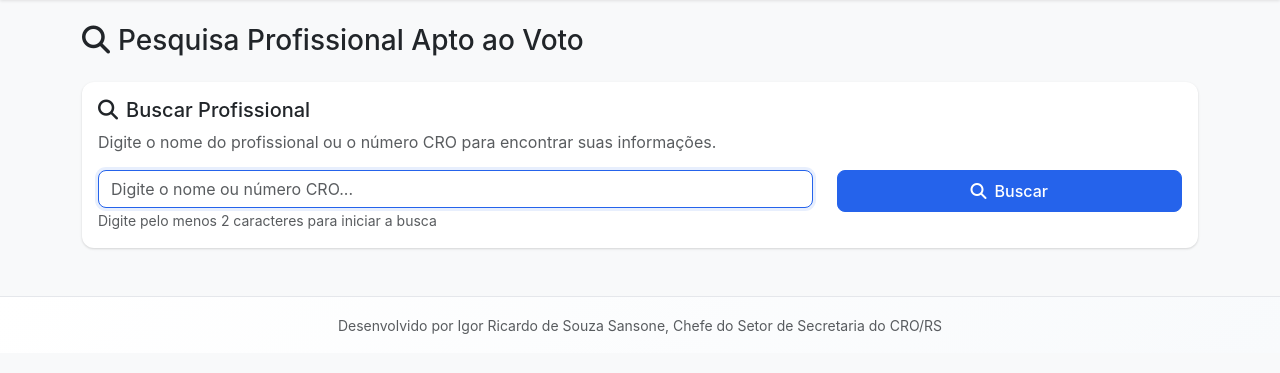
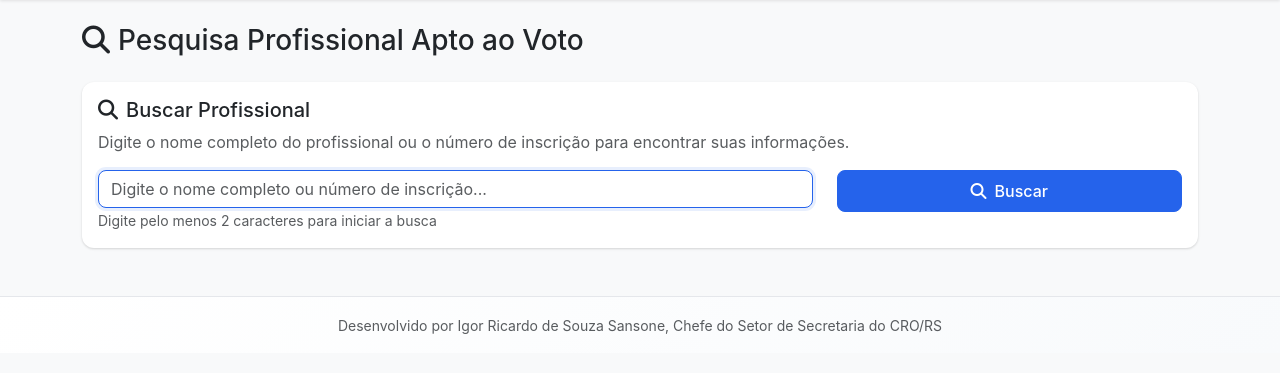
Before and after one commit to igorsansone/ligacoes-2025, a FastAPI app: template templates/pesquisa_profissional.html in a window 1280 px wide. Shown: the part 71-444 px from the top of the page. Run offline with FastAPI, Linux system fonts and the light colour scheme; the template is opened without the code that fills it, so the values that code supplies are empty; some libraries are stand-ins or nearby versions.

Commit message:
Complete professional search functionality with all required fields
Co-authored-by: igorsansone <220035137+igorsansone@users.noreply.github.com>

```diff
--- a/app.py
+++ b/app.py
@@ -58,10 +58,16 @@ class ProfissionalApto(Base):
     """Modelo para armazenar dados dos profissionais aptos ao voto importados do CSV"""
     __tablename__ = "profissionais_aptos"
     id = Column(Integer, primary_key=True, index=True)
-    numero_cro = Column(String(50), nullable=False, index=True)  # Índice para busca rápida por CRO
-    nome = Column(String(500), nullable=False, index=True)       # Índice para busca rápida por nome
+    numero_cro = Column(String(50), nullable=False, index=True)  # INSCRIÇÃO - Índice para busca rápida por CRO
+    nome = Column(String(500), nullable=False, index=True)       # NOME_COMPLETO - Índice para busca rápida por nome
+    categoria = Column(String(200), nullable=True)              # CATEGORIA
+    cpf = Column(String(20), nullable=True)                     # CPF
+    email = Column(String(200), nullable=True)                  # EMAIL
+    outros_emails = Column(String(500), nullable=True)          # OUTROS_EMAILS
+    celular_atualizado = Column(String(50), nullable=True)      # CELULAR_ATUALIZADO
+    outros_telefones = Column(String(200), nullable=True)       # OUTROS_TELEFONES
     situacao = Column(String(200), nullable=True)               # Situação do profissional
-    outras_informacoes = Column(String(2000), nullable=True)    # Campo para outras colunas do CSV
+    outras_informacoes = Column(String(2000), nullable=True)    # Campo para outras colunas não mapeadas do CSV
     imported_at = Column(DateTime, nullable=False, server_default=func.now())  # Data da importação
 
 # Cria tabela se não existir
@@ -84,6 +90,34 @@ if "atendente" not in cols:
             conn.execute(text("ALTER TABLE ligacoes ADD COLUMN atendente VARCHAR(100)"))
         else:
             conn.execute(text("ALTER TABLE ligacoes ADD COLUMN atendente VARCHAR(100) NULL"))
+
+# MIGRAÇÃO LEVE: adiciona novas colunas para ProfissionalApto se faltarem
+prof_cols = []
+try:
+    prof_cols = [c["name"] for c in insp.get_columns("profissionais_aptos")]
+except:
+    pass  # Tabela ainda não existe
+
+new_columns = {
+    "categoria": "VARCHAR(200)",
+    "cpf": "VARCHAR(20)",
+    "email": "VARCHAR(200)",
+    "outros_emails": "VARCHAR(500)",
+    "celular_atualizado": "VARCHAR(50)",
+    "outros_telefones": "VARCHAR(200)"
+}
+
+for col_name, col_type in new_columns.items():
+    if col_name not in prof_cols:
+        try:
+            with engine.begin() as conn:
+                if DATABASE_URL.startswith("sqlite"):
+                    conn.execute(text(f"ALTER TABLE profissionais_aptos ADD COLUMN {col_name} {col_type}"))
+                else:
+                    conn.execute(text(f"ALTER TABLE profissionais_aptos ADD COLUMN {col_name} {col_type} NULL"))
+        except Exception as e:
+            # Se a tabela não existir ainda, será criada pela Base.metadata.create_all
+            pass
 
 DUVIDA_OPCOES = [
     "Dúvida sanada - Profissional apto ao voto",
@@ -1088,31 +1122,44 @@ async def upload_csv_profissionais(
         available_cols = [col.lower().strip() for col in df.columns]
 
         # Mapear colunas possíveis
-        name_cols = ['nome', 'nome_profissional', 'profissional', 'nome_inscrito']
+        name_cols = ['nome', 'nome_profissional', 'profissional', 'nome_inscrito', 'nome_completo']
         cro_cols = ['numero_cro', 'cro', 'inscricao', 'numero_inscricao', 'registro']
         situacao_cols = ['situacao', 'status', 'condicao']
+        categoria_cols = ['categoria', 'tipo', 'classificacao']
+        cpf_cols = ['cpf', 'documento']
+        email_cols = ['email', 'email_principal']
+        outros_emails_cols = ['outros_emails', 'email_secundario', 'emails_alternativos']
+        celular_cols = ['celular_atualizado', 'celular', 'telefone_celular', 'telefone_principal']
+        outros_telefones_cols = ['outros_telefones', 'telefones_alternativos', 'telefone_secundario']
 
+        # Variáveis para armazenar as colunas encontradas
         name_col = None
         cro_col = None
         situacao_col = None
+        categoria_col = None
+        cpf_col = None
+        email_col = None
+        outros_emails_col = None
+        celular_col = None
+        outros_telefones_col = None
 
-        # Encontrar coluna do nome
-        for col in name_cols:
-            if col in available_cols:
-                name_col = df.columns[available_cols.index(col)]
-                break
+        # Função auxiliar para encontrar coluna
+        def find_column(possible_names, available_columns, df_columns):
+            for col_name in possible_names:
+                if col_name in available_columns:
+                    return df_columns[available_columns.index(col_name)]
+            return None
 
-        # Encontrar coluna do CRO
-        for col in cro_cols:
-            if col in available_cols:
-                cro_col = df.columns[available_cols.index(col)]
-                break
-
-        # Encontrar coluna da situação (opcional)
-        for col in situacao_cols:
-            if col in available_cols:
-                situacao_col = df.columns[available_cols.index(col)]
-                break
+        # Encontrar colunas usando a função auxiliar
+        name_col = find_column(name_cols, available_cols, df.columns)
+        cro_col = find_column(cro_cols, available_cols, df.columns)
+        situacao_col = find_column(situacao_cols, available_cols, df.columns)
+        categoria_col = find_column(categoria_cols, available_cols, df.columns)
+        cpf_col = find_column(cpf_cols, available_cols, df.columns)
+        email_col = find_column(email_cols, available_cols, df.columns)
+        outros_emails_col = find_column(outros_emails_cols, available_cols, df.columns)
+        celular_col = find_column(celular_cols, available_cols, df.columns)
+        outros_telefones_col = find_column(outros_telefones_cols, available_cols, df.columns)
 
         if not name_col or not cro_col:
             available_cols_str = ", ".join(df.columns.tolist())
@@ -1131,11 +1178,22 @@ async def upload_csv_profissionais(
                 nome = str(row[name_col]).strip() if pd.notna(row[name_col]) else ""
                 numero_cro = str(row[cro_col]).strip() if pd.notna(row[cro_col]) else ""
                 situacao = str(row[situacao_col]).strip() if situacao_col and pd.notna(row[situacao_col]) else ""
+                categoria = str(row[categoria_col]).strip() if categoria_col and pd.notna(row[categoria_col]) else ""
+                cpf = str(row[cpf_col]).strip() if cpf_col and pd.notna(row[cpf_col]) else ""
+                email = str(row[email_col]).strip() if email_col and pd.notna(row[email_col]) else ""
+                outros_emails = str(row[outros_emails_col]).strip() if outros_emails_col and pd.notna(row[outros_emails_col]) else ""
+                celular_atualizado = str(row[celular_col]).strip() if celular_col and pd.notna(row[celular_col]) else ""
+                outros_telefones = str(row[outros_telefones_col]).strip() if outros_telefones_col and pd.notna(row[outros_telefones_col]) else ""
 
-                # Construir outras informações (colunas extras)
+                # Colunas mapeadas para não incluir em outras_informacoes
+                mapped_cols = [name_col, cro_col, situacao_col, categoria_col, cpf_col,
+                              email_col, outros_emails_col, celular_col, outros_telefones_col]
+                mapped_cols = [col for col in mapped_cols if col is not None]
+
+                # Construir outras informações (colunas não mapeadas)
                 outras_info = {}
                 for col in df.columns:
-                    if col not in [name_col, cro_col, situacao_col]:
+                    if col not in mapped_cols:
                         value = row[col]
                         if pd.notna(value):
                             outras_info[col] = str(value).strip()
@@ -1147,6 +1205,12 @@ async def upload_csv_profissionais(
                     profissional = ProfissionalApto(
                         nome=nome,
                         numero_cro=numero_cro,
+                        categoria=categoria,
+                        cpf=cpf,
+                        email=email,
+                        outros_emails=outros_emails,
+                        celular_atualizado=celular_atualizado,
+                        outros_telefones=outros_telefones,
                         situacao=situacao,
                         outras_informacoes=outras_informacoes,
                         imported_at=datetime.now(timezone.utc)
@@ -1217,8 +1281,14 @@ def pesquisar_profissional(
 
             profissionais.append({
                 "id": p.id,
-                "nome": p.nome,
-                "numero_cro": p.numero_cro,
+                "nome": p.nome,  # NOME_COMPLETO
+                "numero_cro": p.numero_cro,  # INSCRIÇÃO
+                "categoria": p.categoria or "",  # CATEGORIA
+                "cpf": p.cpf or "",  # CPF
+                "email": p.email or "",  # EMAIL
+                "outros_emails": p.outros_emails or "",  # OUTROS_EMAILS
+                "celular_atualizado": p.celular_atualizado or "",  # CELULAR_ATUALIZADO
+                "outros_telefones": p.outros_telefones or "",  # OUTROS_TELEFONES
                 "situacao": p.situacao or "",
                 "outras_informacoes": outras_info,
                 "data_importacao": format_sp(p.imported_at)
--- a/templates/pesquisa_profissional.html
+++ b/templates/pesquisa_profissional.html
@@ -33,7 +33,9 @@
         </h5>
         <p class="text-muted mb-3">
           Faça upload de um arquivo CSV contendo os dados dos profissionais aptos ao voto.
-          O arquivo deve conter as colunas: <strong>nome</strong>, <strong>numero_cro</strong> e opcionalmente <strong>situacao</strong>.
+          O arquivo deve conter as colunas obrigatórias: <strong>NOME_COMPLETO</strong> e <strong>INSCRICAO</strong>.<br>
+          Colunas opcionais: <strong>CATEGORIA</strong>, <strong>CPF</strong>, <strong>EMAIL</strong>, <strong>OUTROS_EMAILS</strong>,
+          <strong>CELULAR_ATUALIZADO</strong>, <strong>OUTROS_TELEFONES</strong>, <strong>SITUACAO</strong>.
         </p>
 
         <form method="post" action="/upload-csv-profissionais" enctype="multipart/form-data">
@@ -61,7 +63,7 @@
           <i class="fas fa-search me-2"></i>Buscar Profissional
         </h5>
         <p class="text-muted mb-3">
-          Digite o nome do profissional ou o número CRO para encontrar suas informações.
+          Digite o nome completo do profissional ou o número de inscrição para encontrar suas informações.
         </p>
 
         <div class="row">
@@ -70,7 +72,7 @@
               type="text"
               id="searchInput"
               class="form-control"
-              placeholder="Digite o nome ou número CRO..."
+              placeholder="Digite o nome completo ou número de inscrição..."
               autocomplete="off"
             >
             <small class="text-muted">Digite pelo menos 2 caracteres para iniciar a busca</small>
@@ -209,19 +211,71 @@ function createProfissionalCard(profissional) {
     <div class="border rounded p-3 bg-light">
       <div class="row">
         <div class="col-md-8">
-          <h6 class="mb-1 text-primary">
+          <h6 class="mb-2 text-primary">
             <i class="fas fa-user me-2"></i>${profissional.nome}
           </h6>
-          <p class="mb-1">
-            <strong>Número CRO:</strong>
-            <span class="badge bg-secondary">${profissional.numero_cro}</span>
-          </p>
+
+          <div class="row mb-2">
+            <div class="col-md-6">
+              <p class="mb-1">
+                <strong>Inscrição:</strong>
+                <span class="badge bg-secondary">${profissional.numero_cro}</span>
+              </p>
+              ${profissional.categoria ? `
+              <p class="mb-1">
+                <strong>Categoria:</strong>
+                <span class="text-muted">${profissional.categoria}</span>
+              </p>
+              ` : ''}
+              ${profissional.cpf ? `
+              <p class="mb-1">
+                <strong>CPF:</strong>
+                <span class="text-muted">${profissional.cpf}</span>
+              </p>
+              ` : ''}
+            </div>
+            <div class="col-md-6">
+              ${profissional.email ? `
+              <p class="mb-1">
+                <strong>Email:</strong><br>
+                <span class="text-muted small">${profissional.email}</span>
+              </p>
+              ` : ''}
+              ${profissional.outros_emails ? `
+              <p class="mb-1">
+                <strong>Outros Emails:</strong><br>
+                <span class="text-muted small">${profissional.outros_emails}</span>
+              </p>
+              ` : ''}
+            </div>
+          </div>
+
+          <div class="row mb-2">
+            <div class="col-md-6">
+              ${profissional.celular_atualizado ? `
+              <p class="mb-1">
+                <strong>Celular Atualizado:</strong>
+                <span class="text-muted">${profissional.celular_atualizado}</span>
+              </p>
+              ` : ''}
+            </div>
+            <div class="col-md-6">
+              ${profissional.outros_telefones ? `
+              <p class="mb-1">
+                <strong>Outros Telefones:</strong>
+                <span class="text-muted">${profissional.outros_telefones}</span>
+              </p>
+              ` : ''}
+            </div>
+          </div>
+
           ${profissional.situacao ? `
           <p class="mb-1">
             <strong>Situação:</strong>
             <span class="badge ${getSituacaoBadgeClass(profissional.situacao)}">${profissional.situacao}</span>
           </p>
           ` : ''}
+
           ${outrasInfo ? `
           <div class="mt-2">
             <strong>Outras Informações:</strong><br>
```
